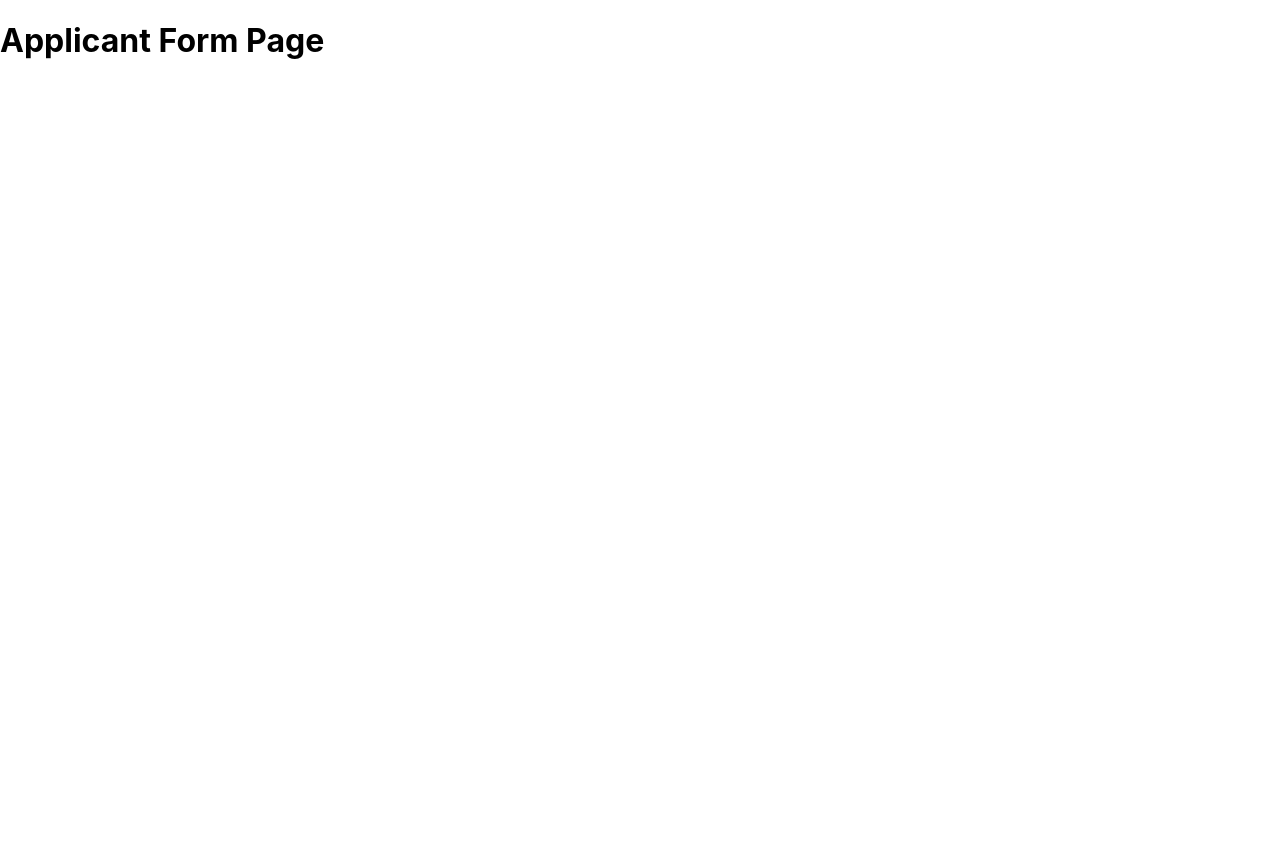
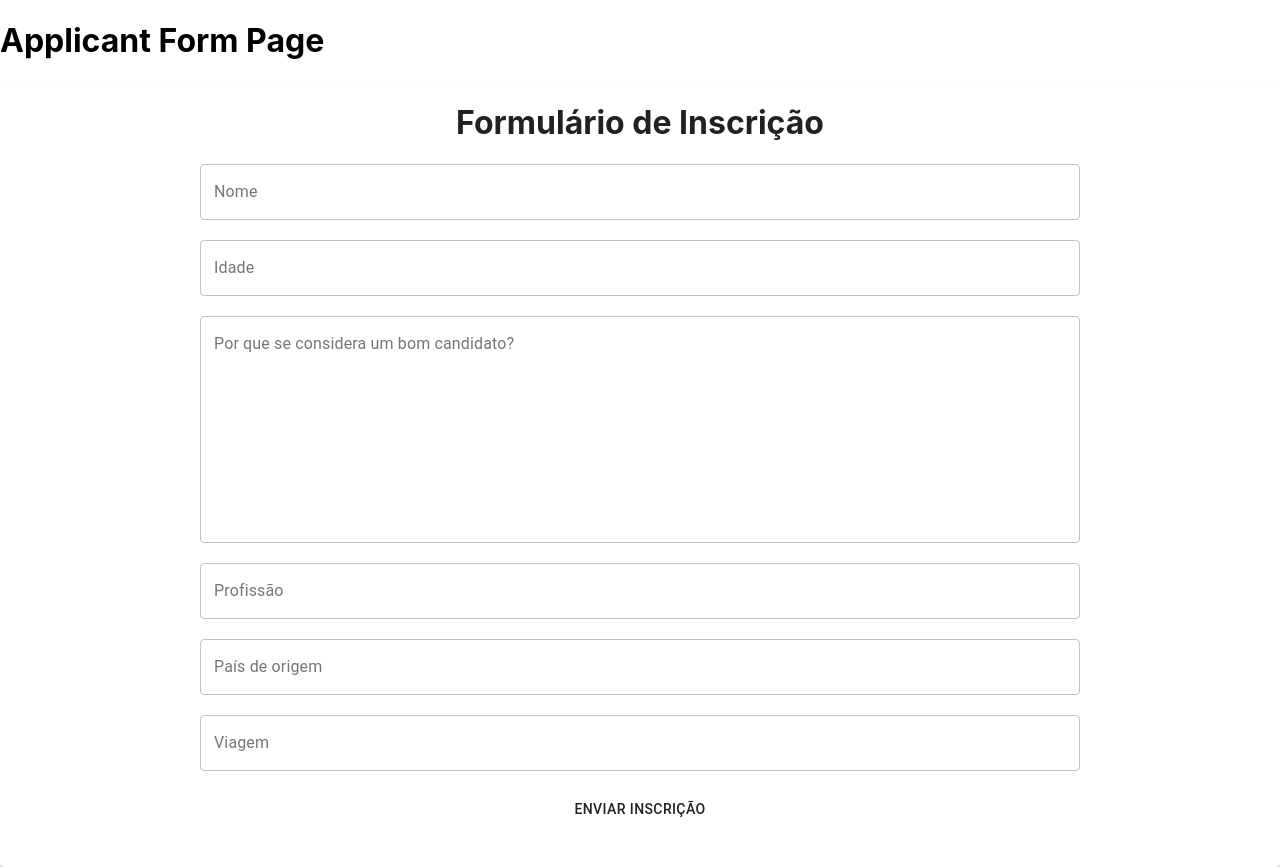
Before and after one commit to future4code/Hugo-Lacerda, a React (Create React App) app in the folder semana10/labex/: page /applicant_page/form in a window 1280 px wide. Before the commit the page ends 800 px from the top, so only its background shows below. Built offline with nearby package versions, Linux system fonts and the light colour scheme.

Commit message:
useForm aplicado nos formulários criados. Ainda não interagindo com a API

```diff
--- a/semana10/labex/package.json
+++ b/semana10/labex/package.json
@@ -9,8 +9,10 @@
     "@testing-library/user-event": "^7.2.1",
     "react": "^16.13.1",
     "react-dom": "^16.13.1",
+    "react-hook-form": "^5.7.2",
     "react-router-dom": "^5.2.0",
-    "react-scripts": "3.4.1"
+    "react-scripts": "3.4.1",
+    "styled-components": "^5.1.0"
   },
   "scripts": {
     "start": "react-scripts start",
--- /dev/null
+++ b/semana10/labex/src/pages/applicantFormPage/ApplicantForm.js
@@ -0,0 +1,48 @@
+import React from "react";
+import { useForm } from "react-hook-form";
+import { Button, TextField, Card} from "@material-ui/core"
+import styled from "styled-components"
+
+const FormStyle = styled.form`
+display: grid;
+grid-template-columns: auto-fill;
+grid-gap: 20px;
+margin: 20px 200px 40px 200px;
+@media screen and (max-width:800px){
+    margin: 20px 100px 40px 100px;
+}
+@media screen and (max-width:600px){
+    margin: 20px 0px 40px 0px;
+}
+`
+const TituloForm = styled.h1`
+text-align: center;
+`
+
+const ApplicantForm = () => {
+
+const {register, handleSubmit} = useForm();
+
+const onSubmit = (data) =>{
+    console.log(data)
+}
+
+  return (
+    <div>
+      <Card>
+      <TituloForm>Formulário de Inscrição</TituloForm>
+        <FormStyle onSubmit={handleSubmit(onSubmit)}>
+            <TextField type="text" variant="outlined" label="Nome" name="name" inputRef={register}/>
+            <TextField variant="outlined" label="Idade" name="age" inputRef={register}/>
+            <TextField variant="outlined" label="Por que se considera um bom candidato?" name="applicationText" multiline rows="10" inputRef={register}/>
+            <TextField variant="outlined" label="Profissão" name="profession" inputRef={register}/>
+            <TextField variant="outlined" label="País de origem" name="country" inputRef={register}/>
+            <TextField variant="outlined" label="Viagem" name="trip" inputRef={register}/>
+            <Button type="submit">Enviar inscrição</Button>
+        </FormStyle>
+        </Card>
+    </div>
+  );
+};
+
+export default ApplicantForm;
--- a/semana10/labex/src/pages/applicantFormPage/index.js
+++ b/semana10/labex/src/pages/applicantFormPage/index.js
@@ -1,6 +1,6 @@
 import React from "react";
 import { useParams, useHistory } from "react-router";
-
+import ApplicantForm from "./ApplicantForm"
 const ApplicantFormPage = () => {
   const pathParams = useParams();
   const history = useHistory();
@@ -12,6 +12,7 @@ const ApplicantFormPage = () => {
   return (
     <div>
       <h1>Applicant Form Page</h1>
+      <ApplicantForm/>
     </div>
   );
 };
--- /dev/null
+++ b/semana10/labex/src/pages/createTripPage/TripForm.js
@@ -0,0 +1,48 @@
+import React from "react";
+import { useForm } from "react-hook-form";
+import { Button, TextField, Card} from "@material-ui/core"
+import styled from "styled-components"
+
+const FormStyle = styled.form`
+display: grid;
+grid-template-columns: auto-fill;
+grid-gap: 20px;
+margin: 20px 200px 40px 200px;
+@media screen and (max-width:800px){
+    margin: 20px 100px 40px 100px;
+}
+@media screen and (max-width:600px){
+    margin: 20px 0px 40px 0px;
+}
+`
+const TituloForm = styled.h1`
+text-align: center;
+`
+
+const TripForm = () => {
+
+const {register, handleSubmit} = useForm();
+
+const onSubmit = (data) =>{
+    console.log(data)
+}
+
+  return (
+    <div>
+      <Card>
+      <TituloForm>Formulário de Inscrição</TituloForm>
+        <FormStyle onSubmit={handleSubmit(onSubmit)}>
+            <TextField type="text" variant="outlined" label="Id" name="id" inputRef={register}/>
+            <TextField variant="outlined" label="Nome" name="name" inputRef={register}/>
+            <TextField variant="outlined" label="Planeta" name="planet" inputRef={register}/>
+            <TextField variant="outlined" label="Data" name="date" inputRef={register}/>
+            <TextField variant="outlined" label="Descrição" name="description" multiline rows="10" inputRef={register}/>
+            <TextField variant="outlined" label="Duração em dias" name="durationInDays" inputRef={register}/>
+            <Button type="submit">Enviar inscrição</Button>
+        </FormStyle>
+        </Card>
+    </div>
+  );
+};
+
+export default TripForm;
--- a/semana10/labex/src/pages/createTripPage/index.js
+++ b/semana10/labex/src/pages/createTripPage/index.js
@@ -1,6 +1,7 @@
 import React from "react";
 import { useParams, useHistory } from "react-router";
 import { Button } from '@material-ui/core'
+import TripForm from './TripForm'
 
 const CreateTripPage = () => {
   const pathParams = useParams();
@@ -18,6 +19,7 @@ const CreateTripPage = () => {
       <h1>Create Trip Page</h1>
       <Button variant='outlined' color='secondary' onClick={goToTripListAdminPage}>Ver lista</Button>
       <Button variant='contained' onClick={goToAdminLoginPage}>Voltar para a página admin login</Button>
+      <TripForm/>
     </div>
   );
 };
```
Also changed, not shown: 1 other file (tests, documents, lock files or other folders).
